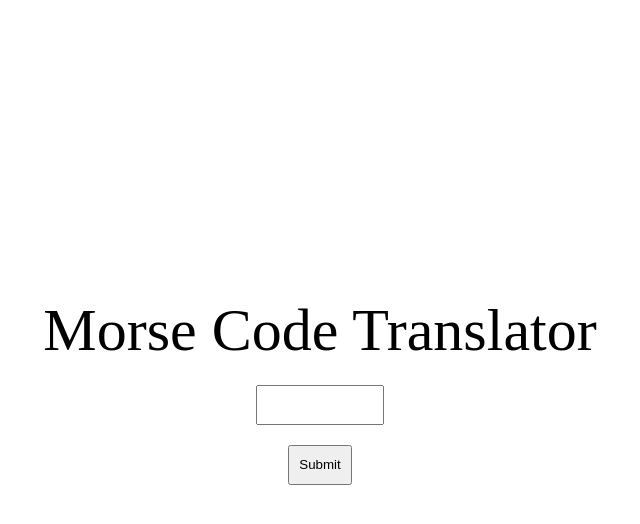
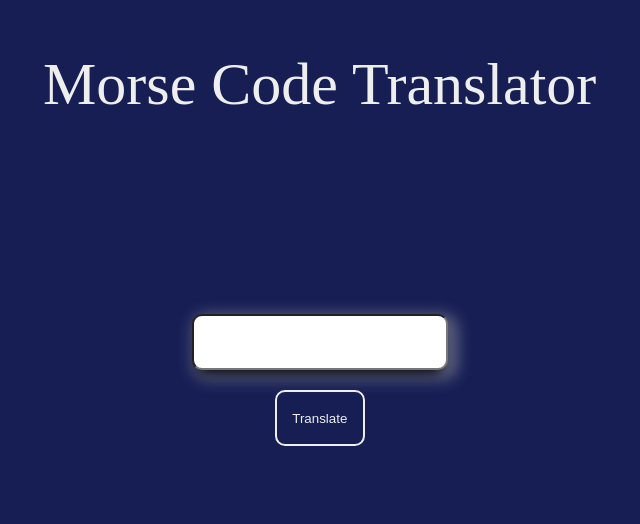
Before and after one commit to SalimAbdala27/morse-code-tdd, a website: page index.html in a window 1280 px wide. Shown: the whole page, without its empty margins (320-960 px from the left). Drawn offline with nearby package versions, Linux system fonts and the light colour scheme.

Commit message:
finished styles

```diff
--- a/app.js
+++ b/app.js
@@ -1,6 +1,7 @@
 // import "./translator"
 // import translateToMorse from "./translator";
 // DOM interactions
+const startBtn = document.querySelector(".onload__Welcome-btn");
 const submitBtn = document.querySelector(".engToMorse");
 const morseCodeDiv = document.querySelector(".morseCode");
 
--- a/index.html
+++ b/index.html
@@ -5,14 +5,24 @@
   <meta http-equiv="X-UA-Compatible" content="IE=edge">
   <meta name="viewport" content="width=device-width, initial-scale=1.0">
   <link rel="stylesheet" href="styles.css">
+  <head>
+    <link
+      rel="stylesheet"
+      href="https://cdnjs.cloudflare.com/ajax/libs/animate.css/4.1.1/animate.min.css"
+    />
+  </head>
   <title>Morse Code Translator</title>
 </head>
 <body>
-  <header class="heading"> Morse Code Translator </header>
-  <input type="text" class="inputEng">
-  <button type="submit" class="engToMorse"> Submit </button>
-  <div class="morseCode">
+  <div class="header">
+    <header class="heading animate__animated animate__bounce"> Morse Code Translator </header>
+  </div>
+  <div class="main">
+    <input type="text" class="inputEng animate__animated animate__fadeIn">
+    <button type="submit" class="engToMorse animate__animated animate__tada"> Translate </button>
+    <div class="morseCode">
 
+    </div>
   </div>
   <script src="./translator.js"></script>
   <script src="./app.js"></script>
--- a/styles.scss
+++ b/styles.scss
@@ -8,23 +8,51 @@ body{
   height: 100vh;
   width: 100vw;
   display: flex;
+  flex-direction: column;
+  gap: 20px;
+  background: #161E54;
+  color: #EEEEEE;
+}
+.header{
+  display: flex;
+  justify-content: center;
+  align-items: flex-start;
+  width: 100vw;
+  height: 20vh;
+  margin-top: 50px;
+}
+.main{
+  width: 100vw;
+  height: 40vh;
+  display: flex;
   justify-content: center;
   align-items: center;
   flex-direction: column;
-  gap: 20px;
+}
   .heading{
     font-size: 60px;
   }
   .inputEng{
-    width: 10vw;
-    height: 5vh;
+    width: 20vw;
+    height: 7vh;
     font-size: 20px;
+    border-radius: 10px;
+    box-shadow: 0px 10px 13px -7px #000000, 5px 5px 15px 5px rgba(181,181,181,0.46);
   }
   .engToMorse{
-    width: 5vw;
-    height: 5vh;
+    width: 7vw;
+    height: 7vh;
+    margin: 20px;
+    border-radius: 10px;
+    background: none;
+    border: 2px solid #EEEEEE;
+    color: #EEEEEE;
+    cursor: pointer;
+  }
+  .engToMorse:hover{
+    background: #EEEEEE;
+    color: black;
   }
   .morseCode{
     font-size: 40px;
   }
-}
--- a/translator.js
+++ b/translator.js
@@ -4,7 +4,7 @@
 // Using object key value pairs to link letters/numbers to morse
 
 // export
-export const englishToMorseObj = {
+const englishToMorseObj = {
   "a": ".-",
   "b": "-...",
   "c": "-.-.",
@@ -40,11 +40,12 @@ export const englishToMorseObj = {
   "6": "-....",
   "7": "--...",
   "8": "---..",
-  "9": "----."
+  "9": "----.",
+  " ": "/"
 }
 
 //export
-export const translateToMorse = (string) => {
+const translateToMorse = (string) => {
   const everythingToLowerCase = string.toLowerCase();
   return everythingToLowerCase.split("").map(element => {
     return englishToMorseObj[element]
```
Also changed, not shown: styles.css, translator.test.js (line endings or trailing spaces).
